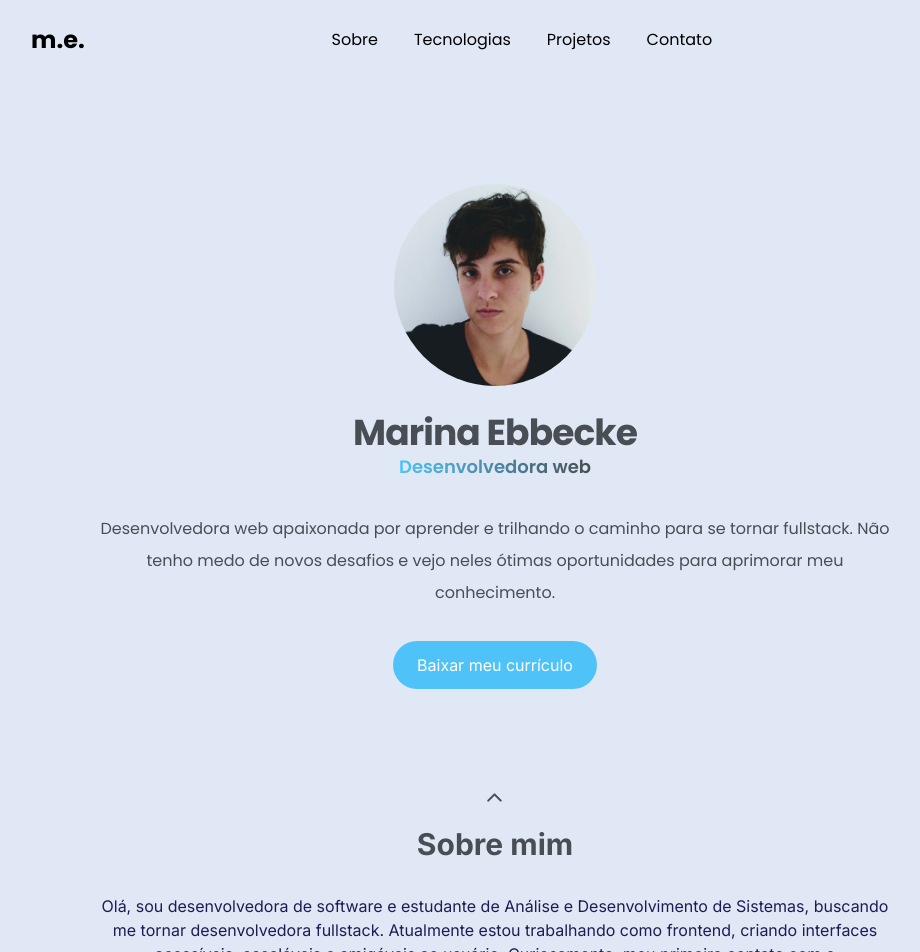
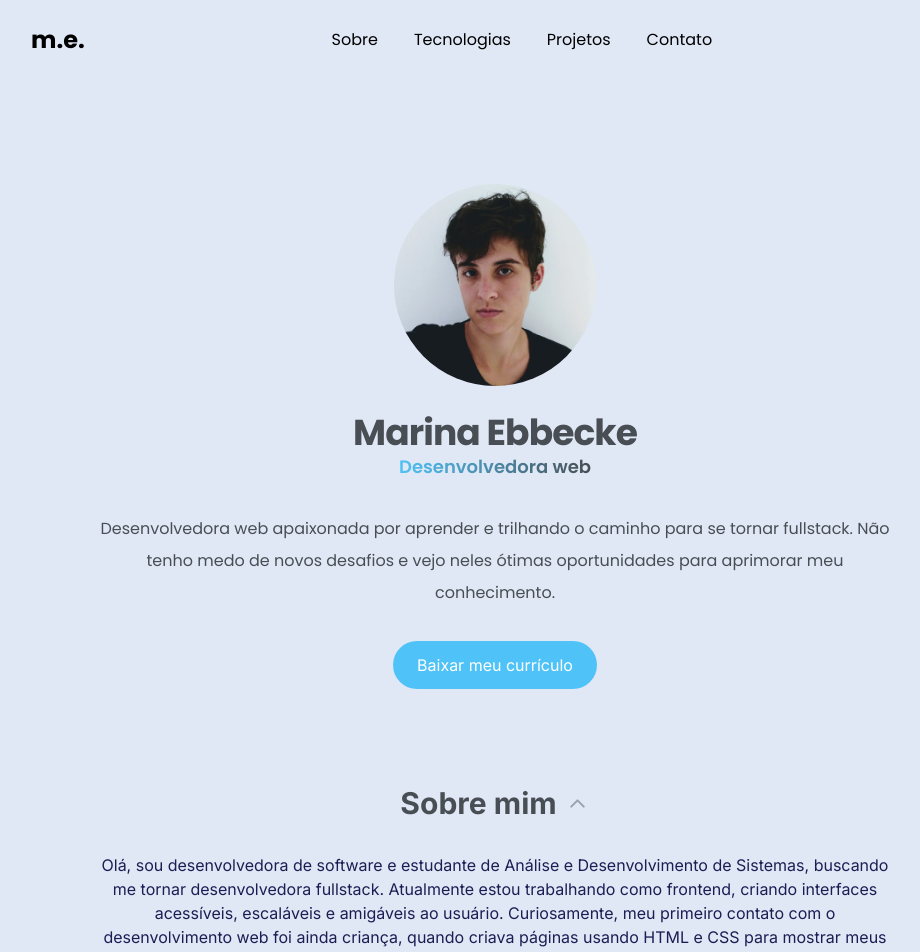
Before and after one commit to mebbecke/dev-portfolio, a React (Vite) app: page / in a window 1280 px wide. Shown: the top 952 px of the page, without its empty margins (145-1065 px from the left). Built offline with nearby package versions, Linux system fonts and the light colour scheme.

Commit message:
feat: updates button styles for the desktop version

```diff
--- a/src/components/button.tsx
+++ b/src/components/button.tsx
@@ -6,12 +6,13 @@ const buttonVariants = tv({
   variants: {
     variant: {
       primary:
-        "text-white dark:border dark:border-solid dark:border-sky border-none bg-sky dark:bg-transparent",
+        "text-white dark:border dark:border-solid dark:border-sky border-none bg-sky dark:bg-transparent dark:hover:bg-sky hover:bg-darkGray",
       secondary:
         "dark:text-gray-300 dark:text-sky text-darkGray border-darkGray border border-solid dark:border-gray-600",
-      ghost: "dark:text-white border-none",
+      ghost:
+        "dark:text-white border-none rounded-full hover:text-darkGray dark:hover:bg-darkGray",
       social:
-        "dark:text-gray-400 text-darkGray border-2 dark:border-gray-600 border-darkGray p-2",
+        "dark:text-gray-400 text-darkGray border dark:border-gray-600 border-darkGray p-2 dark:hover:text-lightGray dark:hover:border-lightGray hover:text-darkPurple hover:border-darkPurple",
     },
 
     // TODO: configurar variantes de tamanho
--- a/src/components/header.tsx
+++ b/src/components/header.tsx
@@ -4,9 +4,7 @@ import ThemeToggleButton from "./theme-toggle"
 import * as Dialog from "@radix-ui/react-dialog"
 
 // TODO:
-// [x] Sidebar da versão mobile
-// [x] Links para as seções
-// [x] Download do CV
+// [] Manter o Header fixado na rolagem
 
 interface HeaderProps {
   scrollToSection: (event: React.SyntheticEvent) => void
--- a/src/components/section-title.tsx
+++ b/src/components/section-title.tsx
@@ -1,7 +1,4 @@
 import { ChevronUp } from "lucide-react"
-
-// TODO:
-// [] Refatorar scrollTop para aparecer apenas no hover
 
 interface SectionTitleProps {
   children: string
@@ -16,15 +13,20 @@ const SectionTitle = ({
 }: SectionTitleProps) => {
   return (
     <div className="flex flex-col items-center space-y-4">
-      {scrollTop && (
-        <button onClick={() => scrollTo({ top: 0, behavior: "smooth" })}>
-          <ChevronUp size={25} className="text-darkGray dark:text-white" />
-        </button>
-      )}
       <h2
         className={`text-3xl font-bold text-darkGray dark:text-white ${className}`}
       >
-        {children}
+        <div className="flex items-center gap-2">
+          {children}
+          {scrollTop && (
+            <button onClick={() => scrollTo({ top: 0, behavior: "smooth" })}>
+              <ChevronUp
+                size={25}
+                className="text-gray-400 hover:text-sky dark:text-darkGray dark:hover:text-sky"
+              />
+            </button>
+          )}
+        </div>
       </h2>
     </div>
   )
--- a/src/pages/home.tsx
+++ b/src/pages/home.tsx
@@ -10,7 +10,6 @@ import { ProjectCard } from "../components/project-card.tsx"
 // TODO:
 // [x] Escrever textos
 // [x] Estruturar 1 projeto
-// [] Botão do menu fixado?
 // [] Implementar formulário de contato
 
 const Home = () => {
```
Also changed, not shown: 1 other file (tests, documents, lock files or other folders).
